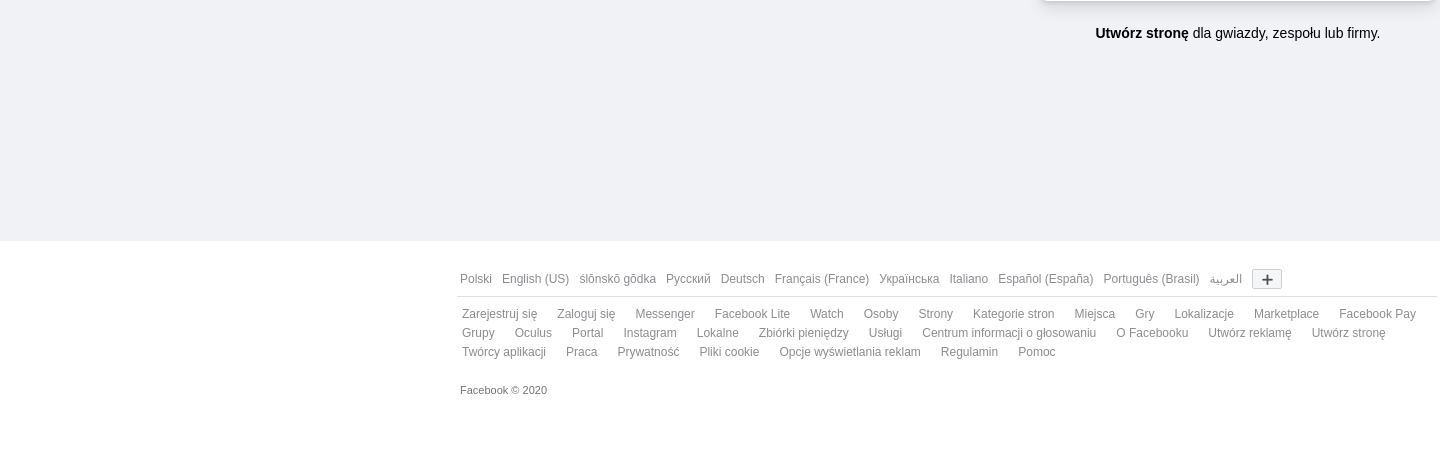
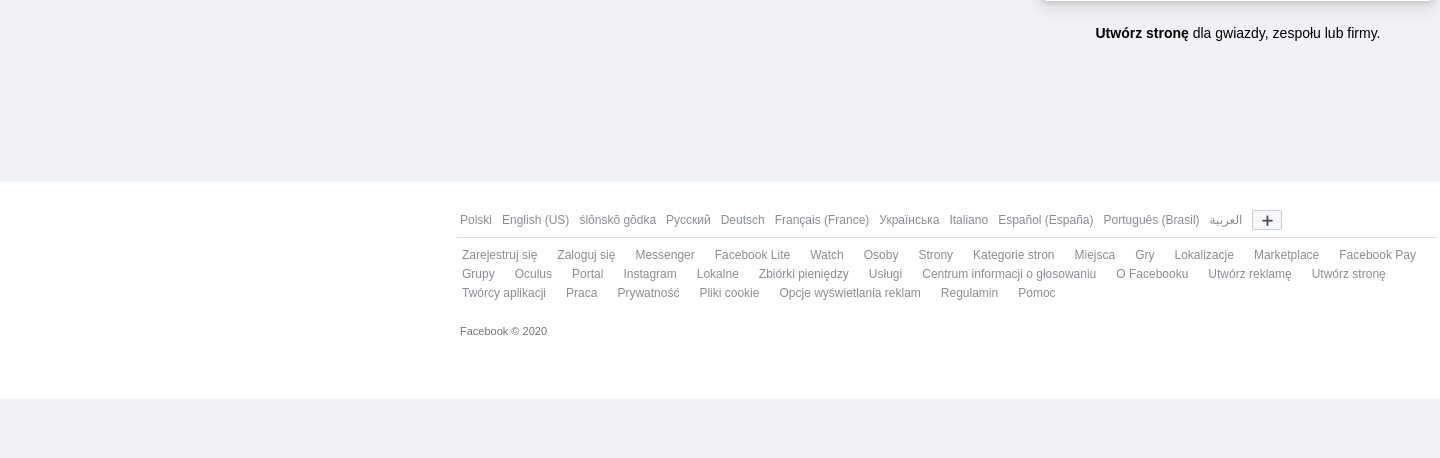
Before and after one commit to Tuptuus/Fake-facebook-login-page, a PHP site: page /page.html in a window 1440 px wide. Shown: the part 479-937 px from the top of the page. After the commit the page ends 878 px from the top, so only its background shows below. Run offline with PHP 8.4, Linux system fonts and the light colour scheme.

Commit message:
update css

```diff
--- a/fake page/style.css
+++ b/fake page/style.css
@@ -187,7 +187,7 @@
 
 #language
 {
-    margin-top: 240px;
+    margin-top: 12.6%;
     width: 100%;
     background-color: #fff;
     height: 217px;
```
